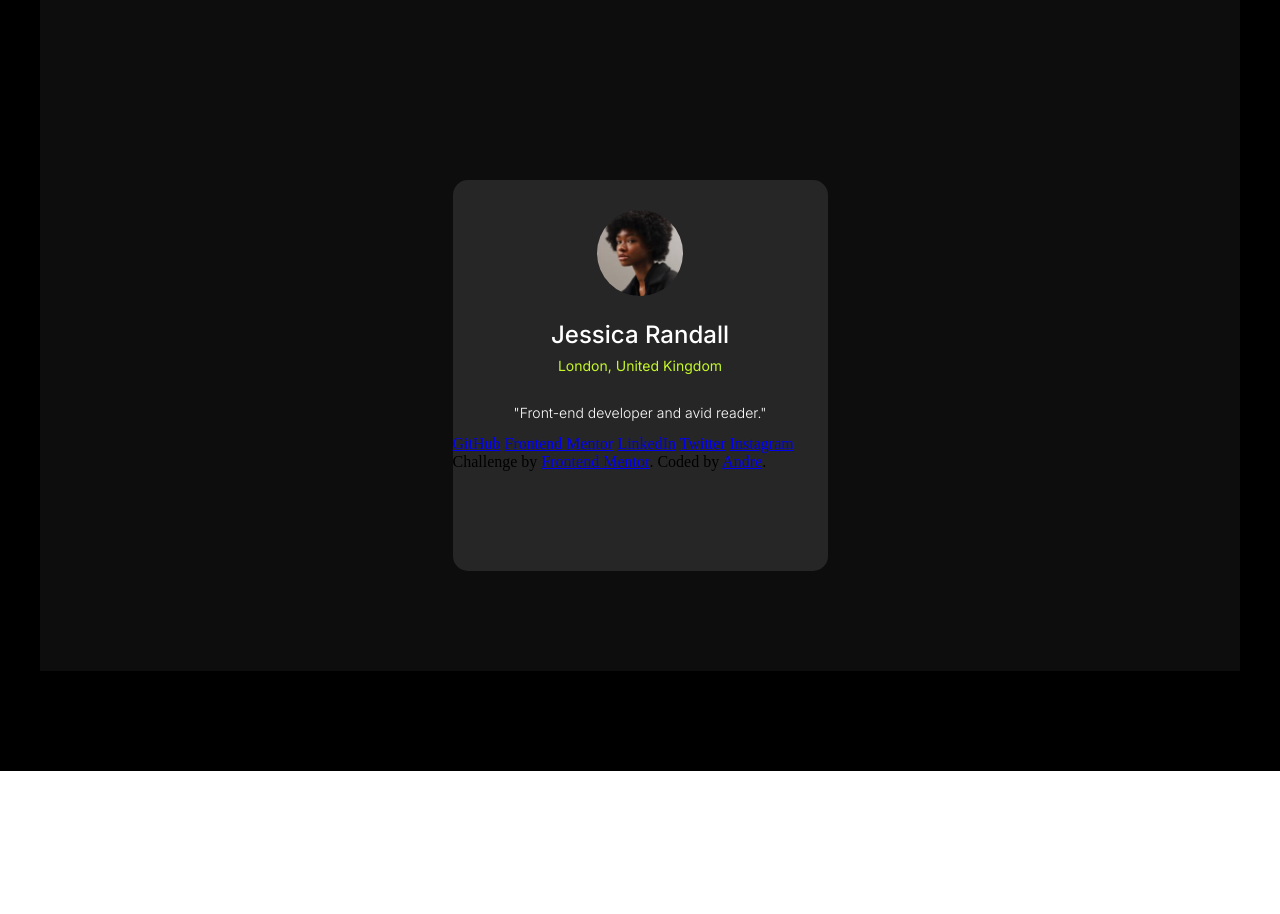
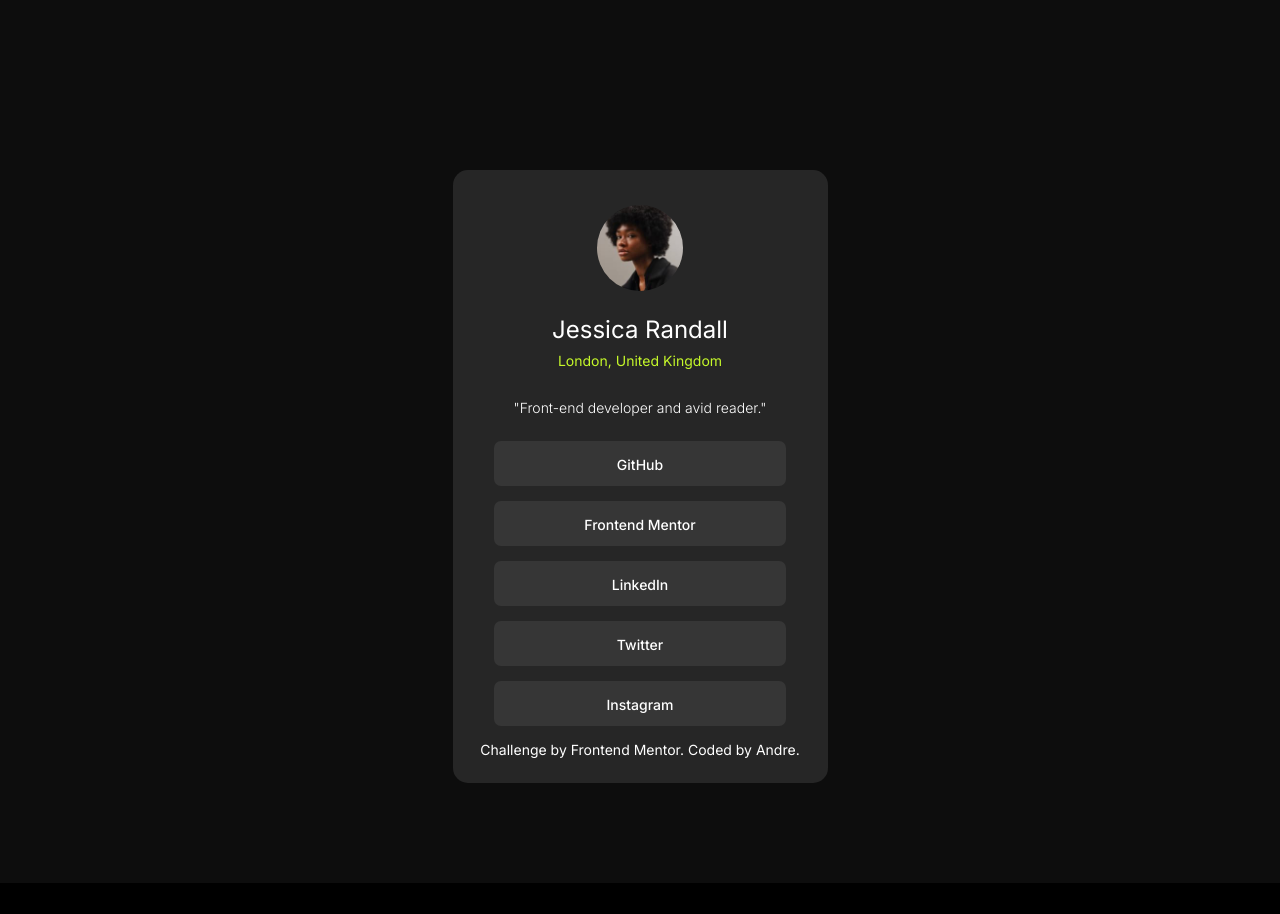
Before and after one commit to speeddemon911/SocialLinks, a plain HTML site: page index.html in a window 1280 px wide. Before the commit the page ends 800 px from the top, so only its background shows below. Drawn offline with Linux system fonts and the light colour scheme; files whose address does not match are found by name.

Commit message:
Update styles.css

```diff
--- a/styles.css
+++ b/styles.css
@@ -1,38 +1,17 @@
-.btn-group button {
-    background-color: hsl(0, 0%, 21%);
-    color: white;
-    font-size: 14px;
-    font-weight: 500;
-    padding: 15px;
-    margin: 20px;
-    cursor: pointer;
-    width: 80%;
-    margin-left: auto;
-    margin-right: auto;
-    display: block;
-    border-radius: 7px;
-    border: 0;
-
-}
-
-.btn-group button:hover {
-    background-color: hsl(75, 94%, 57%);
-    color: black;
-}
 
 .wrapper {
     background-color: hsl(0, 0%, 5%);
-    max-width: 1200px;
+    max-width: 1400px;
     margin-left: auto;
     margin-right: auto;
-    padding-top: 180px;
+    padding-top: 170px;
     padding-bottom: 100px;
 }
 
 .main {
     background-color: hsl(0, 0%, 15%);
     padding-top: 30px;
-    padding-bottom: 100px;
+    padding-bottom: 25px;
     margin-left: auto;
     margin-right: auto;
     max-width: 375px;
@@ -41,8 +20,7 @@
 
 .background {
     background-color: black;
-    padding-bottom: 100px;
-
+    padding-bottom: 31px;
 }
 
 
@@ -51,13 +29,12 @@
     font-size: 14px;
     font-weight: 400;
     margin-top: 8px;
-
 }
 
 #name {
     color: white;
     font-size: 1.5em;
-    font-weight: 500;
+    font-weight: 400;
     margin-bottom: 0px;
 }
 
@@ -66,6 +43,7 @@
     font-size: 14px;
     font-weight: 300;
     margin-top: 30px;
+    margin-bottom: 25px;
 }
 
 #name, #location, #description, p, .btn-group {
@@ -80,8 +58,45 @@
     margin-right: auto;
     height:auto;
     max-width: 23%;
+    margin-top: 5px;
 }
 
 body {
     margin: 0;
 }
+
+.attribution {
+    font-family: "Inter";
+    font-size: 14px;
+    text-align: center;
+    color: white;
+  }
+
+a {
+    color: white;
+    text-decoration: none;
+}
+
+.btn {
+    height: 15px;
+    width: 70%;
+    background-color: hsl(0, 0%, 21%);
+    color: white;
+    font-family: "inter";
+    font-size: 14px;
+    font-weight: 500;
+    text-align: center;
+    padding: 15px;
+    cursor: pointer;
+    margin: 15px;
+    margin-left: auto;
+    margin-right: auto;
+    display: block;
+    border-radius: 7px;
+    border: 0;
+}
+
+.btn:hover {
+    background-color: hsl(75, 94%, 57%);
+    color: black;
+}
```
